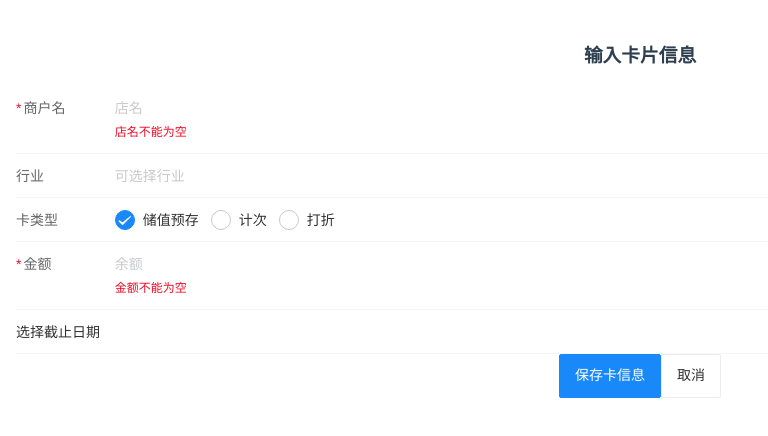
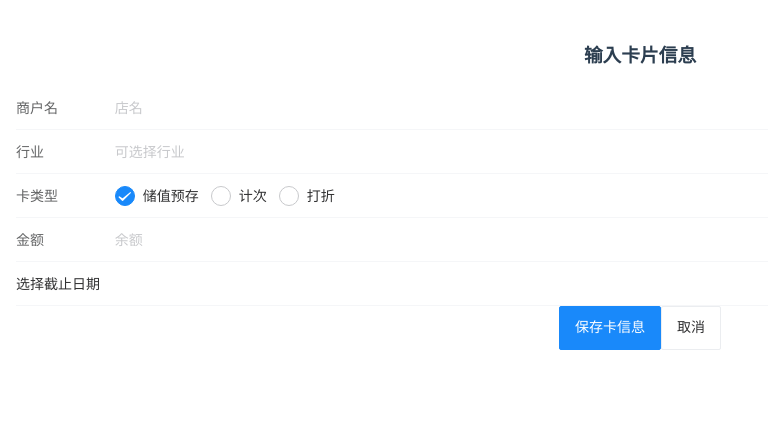
Before and after one commit to Rackar/card-manage, a Vue app: page /#/add in a window 1280 px wide. Shown: the top 436 px of the page, without its empty margins (0-768 px from the left). Built offline with nearby package versions, Linux system fonts and the light colour scheme.

Commit message:
剩余天数问题要继续考虑优化，目前有问题。0余额卡边界条件待处理

```diff
--- a/src/components/AddCard.vue
+++ b/src/components/AddCard.vue
@@ -1,27 +1,10 @@
 <template>
+  <van-form @submit="saveCard">
     <h3>输入卡片信息</h3>
-  <van-field
-    label="商户名"
-    v-model="state.name"
-    name="pattern"
-    placeholder="店名"
-    required
-    error-message="店名不能为空"
-  />
-  <van-field
-    v-model="state.hangye"
-    readonly
-    clickable
-    label="行业"
-    placeholder="可选择行业"
-    @click="state.showPicker = true"
-  />
+    <van-field label="商户名" v-model="state.name" name="pattern" placeholder="店名" :rules="[{ required: true, message: '请填入商户名' }]" />
+    <van-field v-model="state.hangye" readonly clickable label="行业" placeholder="可选择行业" @click="state.showPicker = true" />
     <van-popup v-model:show="state.showPicker" round position="bottom">
-    <van-picker
-      :columns="state.columns"
-      @cancel="state.showPicker = false"
-      @confirm="onConfirmHangye"
-    />
+      <van-picker :columns="state.columns" @cancel="state.showPicker = false" @confirm="onConfirmHangye" />
     </van-popup>
     <van-field name="radio" label="卡类型">
       <template #input>
@@ -32,35 +15,30 @@
         </van-radio-group>
       </template>
     </van-field>
-  <van-field
-    label="金额"
-    v-model="state.money"
-    name="pattern"
-    placeholder="余额"
-    required
-    error-message="金额不能为空"
-  />
+    <van-field label="金额" v-model="state.money" name="pattern" type="number" placeholder="余额" :rules="[{ required: true, message: '请输入可用余额或次数' }]" />
 
     <van-cell
       style="text-align: left"
       title="选择截止日期"
       :value="state.endDate && state.endDate.toLocaleDateString()"
       @click="state.showCalendar = true"
+      :rules="[{ required: true, message: '请填入商户名' }]"
     />
-  <van-calendar
-    v-model:show="state.showCalendar"
-    :show-confirm="false"
-    @confirm="onConfirm"
-  />
-  <van-button type="primary" @click="saveCard">保存卡信息</van-button>
+    <!-- <van-calendar v-model:show="state.showCalendar" :show-confirm="false" @confirm="onConfirm" /> -->
+    <van-popup v-model:show="state.showCalendar" position="bottom">
+      <van-datetime-picker v-model="state.endDate" type="date" title="选择年月日" :min-date="state.minDate" @confirm="onConfirm" />
+    </van-popup>
+    <van-button type="primary" native-type="submit">保存卡信息</van-button>
 
     <router-link to="/"> <van-button>取消</van-button></router-link>
+  </van-form>
 </template>
 
 <script>
 import { reactive, ref } from "vue";
 import { instance } from "../utils/axios";
 import { useRouter } from "vue-router";
+import { Toast } from "vant";
 export default {
   setup() {
     let router = useRouter();
@@ -73,6 +51,7 @@ export default {
 
       showPicker: false,
       columns: ["超市", "美发", "健身", "娱乐", "其他消费"],
+      minDate: new Date(),
     });
     const pattern = /\d{6}/;
 
@@ -94,12 +73,16 @@ export default {
         hangye: state.hangye,
         endDate: state.endDate,
       };
+      if (!state.endDate) {
+        Toast("请填入截止日期");
+      } else {
         instance.post("/api/cards", { card: data }).then((res) => {
           console.log(res);
           if (res.status === 200) {
             router.push("/");
           }
         });
+      }
     };
 
     return { state, pattern, checked, onConfirm, onConfirmHangye, saveCard };
--- a/src/components/CardSingle.vue
+++ b/src/components/CardSingle.vue
@@ -5,37 +5,23 @@
         ><div class="my-store-name">{{ state.name }}</div>
         <div class="my-store-hangye">{{ state.hangye }}</div></van-col
       >
-      <van-col span="12"
-        ><van-circle
-          v-model:current-rate="rate"
-          :rate="100"
-          :stroke-width="60"
-          :text="'余额：' + currentMoney + '元'"
-      /></van-col>
-      <van-col span="4">
-        <div><van-button @click="state.useShow = true">消费</van-button></div>
-        <div><van-button @click="deleteCard">删除</van-button></div>
+      <van-col span="12"><van-circle v-model:current-rate="rate" :rate="100" :stroke-width="60" :text="'余额：' + currentMoney + '元'" /></van-col>
+      <van-col span="6">
+        <div class="card-right-button"><van-button size="small" type="primary" @click="state.useShow = true">消费</van-button></div>
+        <div class="card-right-button"><van-button size="small" @click="state.detailShow = true">明细</van-button></div>
+        <div class="card-right-button"><van-button size="small" type="warning" @click="deleteCard">删除</van-button></div>
       </van-col>
     </van-row>
     <van-divider dashed></van-divider>
-    <van-progress
-      :percentage="state.dayRate"
-      stroke-width="3"
-      :pivot-text="`过期还剩` + state.leftDay + `天`"
-    />
+    <van-progress :percentage="state.dayRate" stroke-width="3" :pivot-text="`过期还剩` + state.leftDay + `天`" />
   </div>
-  <van-dialog
-    v-model:show="state.useShow"
-    title="本次消费金额或次数（如储值请输入负数）"
-    show-cancel-button
-    @confirm="useCard"
-  >
-    <van-field
-      v-model="state.number"
-      :placeholder="currentMoney"
-      type="number"
-    />
+  <van-dialog v-model:show="state.useShow" title="本次消费金额或次数（如储值请输入负数）" show-cancel-button @confirm="useCard">
+    <van-field v-model="state.number" :placeholder="currentMoney" type="number" />
     <!-- <van-button>确定</van-button> -->
+  </van-dialog>
+  <van-dialog v-model:show="state.detailShow" title="历史明细：">
+    <div>{{ new Date(state.createdAt).toLocaleDateString() }} : {{ state.money }}</div>
+    <div v-for="log in state.log" :key="log._id">{{ new Date(log.changeDate).toLocaleDateString() }} : {{ log.detail }}</div>
   </van-dialog>
 </template>
 
@@ -50,6 +36,7 @@ export default {
   setup(props) {
     let state = reactive(props.cardData);
     state.cardShowed = true;
+    state.detailShow = false;
     state.useShow = false;
     state.number = null;
 
@@ -82,9 +69,12 @@ export default {
     //   });
     // };
 
+    // let allDay = calcDateDis(new Date(2021, 0, 4), state.endDate);
+    // state.leftDay = calcDateDis(new Date(2021, 0, 6), state.endDate);
+
     let allDay = calcDateDis(state.createdAt, state.endDate);
-
     state.leftDay = calcDateDis(Date.now(), state.endDate);
+    state.leftDay = state.leftDay < 0 ? 0 : state.leftDay;
     state.dayRate = (state.leftDay / allDay) * 100;
 
     function calcDateDis(dateBegin, dateEnd) {
@@ -103,7 +93,7 @@ export default {
           console.log(data);
           if (data.data.status === 1) {
             console.log("修改成功");
-            state.log.push({ detail: state.number * -1, _id: state._id });
+            state.log.push({ detail: state.number * -1, _id: state._id, changeDate: Date.now() });
             recalcCurrent();
           } else {
             console.log("修改不成功");
@@ -141,9 +131,7 @@ export default {
       })
         .then(() => {
           // on confirm
-          instance
-            .delete("/api/cards", { params: { id: state._id } })
-            .then((data) => {
+          instance.delete("/api/cards", { params: { id: state._id } }).then((data) => {
             console.log(data);
             if (data.data.status === 1) {
               console.log("删除成功");
@@ -161,7 +149,7 @@ export default {
   },
 };
 </script>
-<style >
+<style>
 .my-card {
   margin: 26px 16px;
   min-height: 160px;
@@ -182,4 +170,8 @@ export default {
   font-size: 16px;
   color: grey;
 }
+.card-right-button {
+  margin-top: 4px;
+  margin-bottom: 4px;
+}
 </style>
```
Lines whose indentation alone changed are shown as unchanged.
